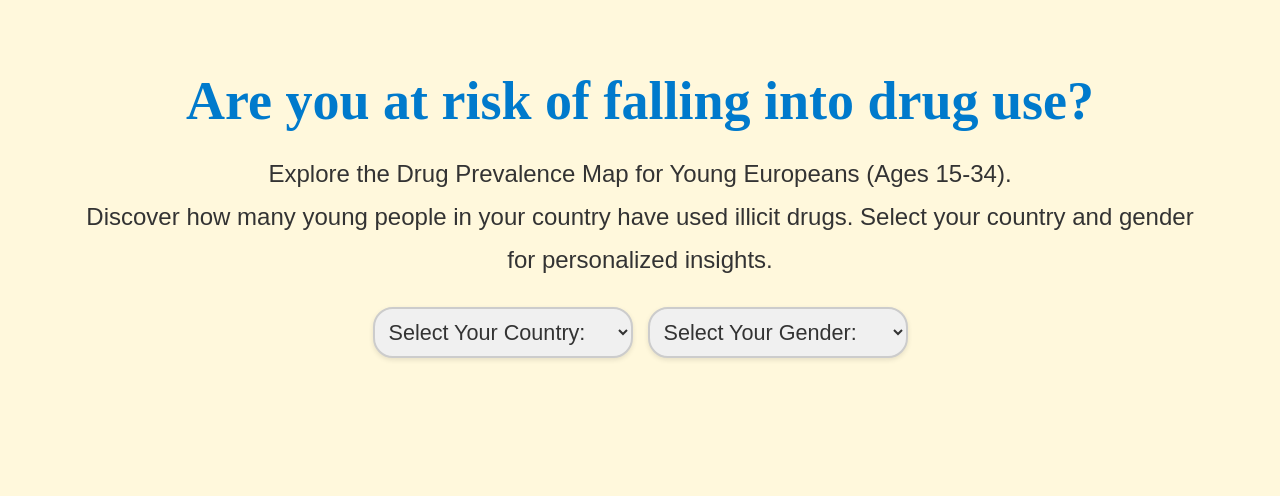
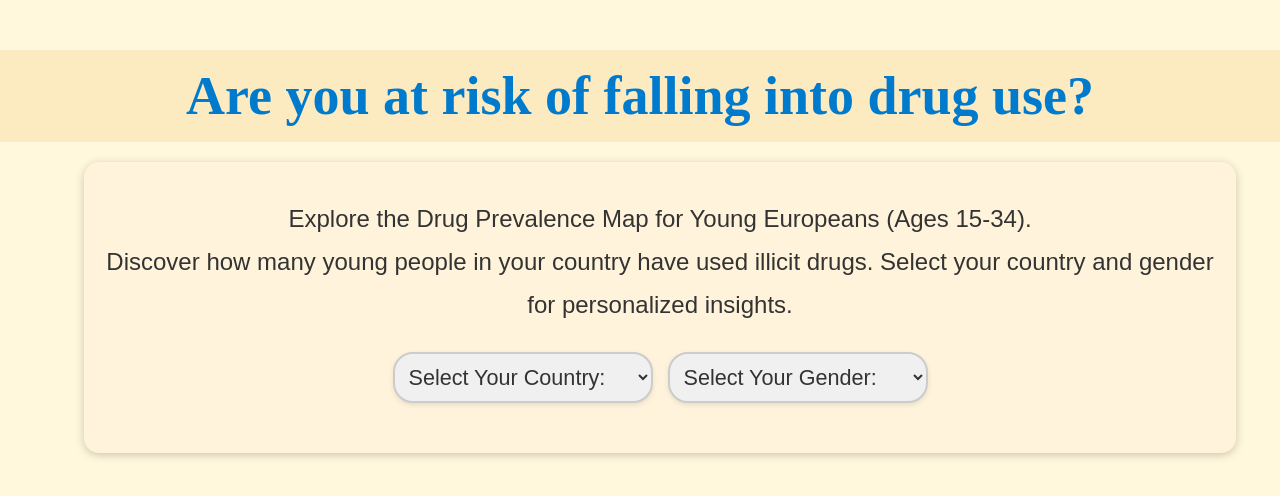
Before and after one commit to 1-ARIjitS/DrugViz, a plain HTML site: page final/webpage.html in a window 1280 px wide. Shown: the top 496 px of the page. Drawn offline with nearby package versions, Linux system fonts and the light colour scheme; no server answers; a web font is replaced by a local one.

Commit message:
Update webpage.html

```diff
--- a/final/webpage.html
+++ b/final/webpage.html
@@ -18,7 +18,8 @@
 
     <!-- Section 1: Map and Intro -->
     <div class="section" style="background:none; box-shadow:none; border:none;">
-        <h1>Are you at risk of falling into drug use?</h1>
+        <h1 class="section-title">Are you at risk of falling into drug use?</h1> <!-- Applied section-title class -->
+        <div class="section-content">
             <p class="section-text">
                 Explore the Drug Prevalence Map for Young Europeans (Ages 15-34).<br>
                 Discover how many young people in your country have used illicit drugs.
@@ -34,6 +35,7 @@
                     <option value="male">Male</option>
                     <option value="female">Female</option>
                 </select>
+            </div>
         </div>
         <div id="map-container">
             <svg id="map"></svg>
```
Lines whose indentation alone changed are shown as unchanged.
